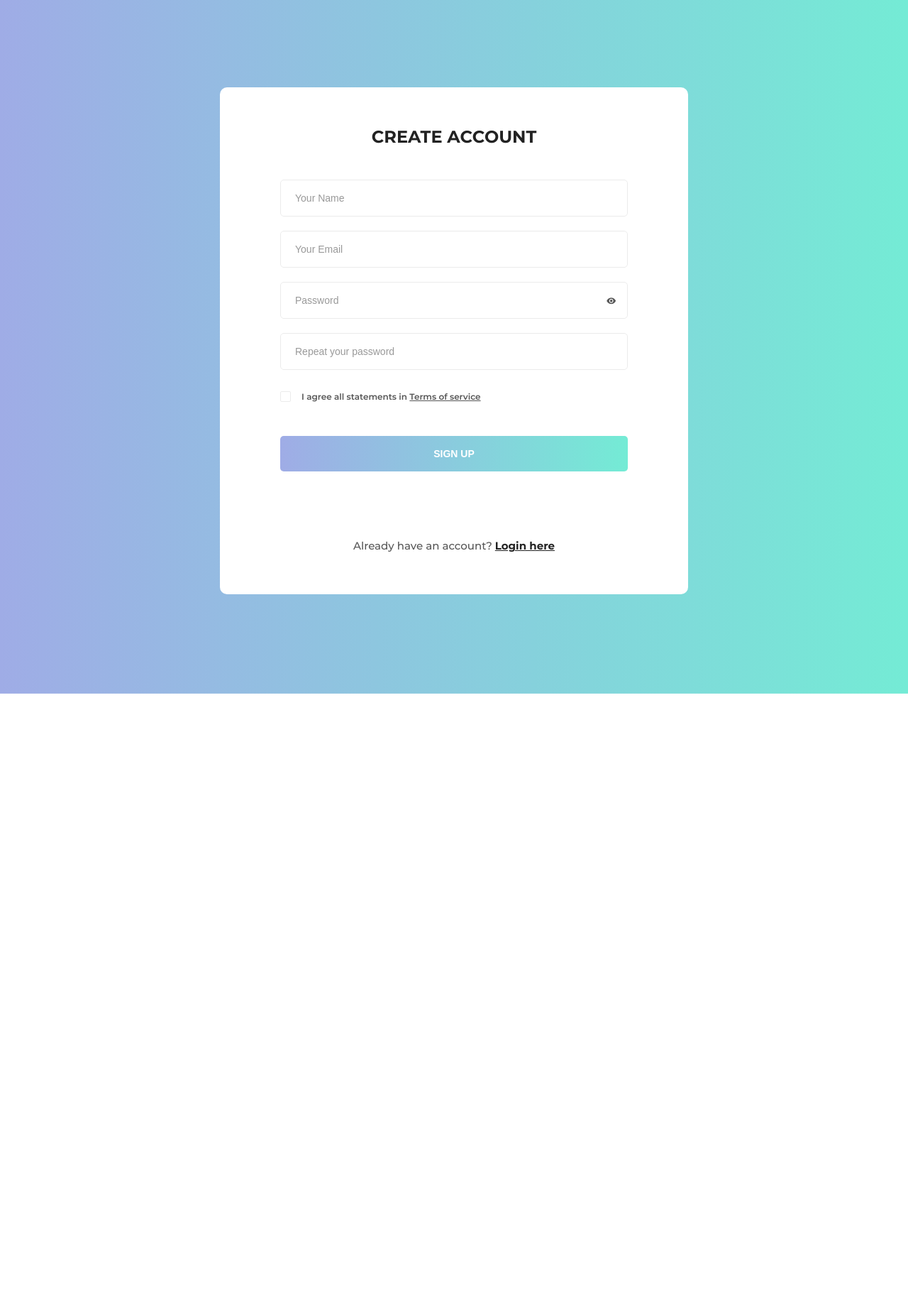
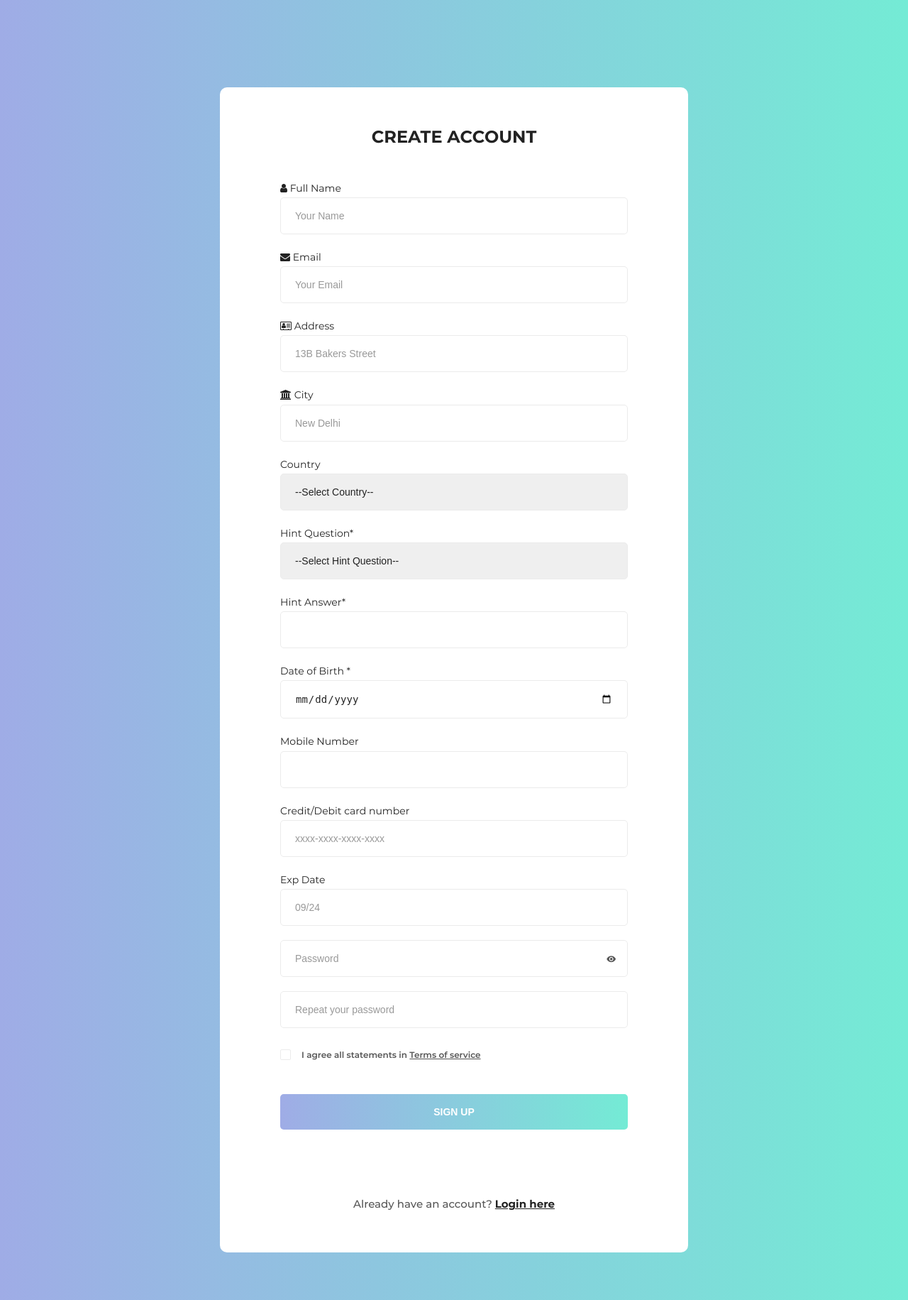
Before and after one commit to amar251/mongomodel, a Django app: page / in a window 1280 px wide. Shown: the top 1831 px of the page at 71% size. Before the commit the page ends 977 px from the top, so only its background shows below. Run offline with Django 3.2, Linux system fonts and the light colour scheme; parts of the project's set-up code (start-up, migrations or seed data) failed here and were passed over.

Commit message:
view modification

```diff
--- a/loginapp/admin.py
+++ b/loginapp/admin.py
@@ -1,5 +1,6 @@
 from django.contrib import admin
-from .models import MyModel
+from .models import MyModel,key_table
 
 # Register your models here.
 admin.site.register(MyModel);
+admin.site.register(key_table);
--- a/loginapp/templates/loginapp/index.html
+++ b/loginapp/templates/loginapp/index.html
@@ -12,6 +12,7 @@
 
     <!-- Main css -->
     <link rel="stylesheet" href="{% static 'css/style.css' %}">
+    <link rel="stylesheet" href="https://cdnjs.cloudflare.com/ajax/libs/font-awesome/4.7.0/css/font-awesome.min.css">
 </head>
 <body >
 
@@ -24,11 +25,65 @@
                         {% csrf_token %}
                         <h2 class="form-title">Create account </h2>
                         <div class="form-group">
-                            <input type="text" class="form-input" name="name" id="name" placeholder="Your Name"/>
+                            <label for="name"><i class="fa fa-user"></i> Full Name</label>
+                            <input type="text" class="form-input" name="name" id="name"  placeholder="Your Name"/>
                         </div>
                         <div class="form-group">
-                            <input type="email" class="form-input" name="email" id="email" placeholder="Your Email"/>
+                            <label for="email"><i class="fa fa-envelope"></i> Email</label>
+                            <input type="email" class="form-input" name="email" id="email"   placeholder="Your Email"/>
                         </div>
+                        <div class="form-group">
+                            <label for="adr"><i class="fa fa-address-card-o"></i> Address</label>
+            <input type="text" id="adr" class="form-input"  name="address" placeholder="13B Bakers Street">
+                        </div>
+                        <div class="form-group">
+                             <label for="city"><i class="fa fa-institution"></i> City</label>
+            <input type="text" id="city" class="form-input"  name="city" placeholder="New Delhi">
+                        </div>
+
+                        <div class="form-group">
+                            <label>Country</label>
+                            <select name="c" id="country" class="form-input" >
+                                <option>--Select Country--</option>
+                                <option>India</option>
+                                <option>USA</option>
+                                <option>Canada</option>
+                                <option>Japan</option>
+                                <option>UK</option>
+                            </select>
+                        </div>
+
+                        <div class="form-group">Hint Question*
+                            <select name="c" id="hintQ" class="form-input" >
+                                <option value=""> <font color="grey">--Select Hint Question--</font></option>
+                                <option value="">What is your birthplace?</option>
+                                <option value="">What is your favorite dish?</option>
+                                <option value="">Who is your favorite person?</option>
+                                <option value="">Where did you meet your spouse?</option>
+                              </select>
+                             </div>
+                            <div class="form-group">Hint Answer*
+                                <input type="text" class="form-input" />
+                                 </div>
+                            <div class="form-group">
+                            Date of Birth *<input type="date" class="form-input" id="BirthDate" title="Select First Date" name="birthdate" >
+                        </div>
+
+
+                        <div class="form-group">
+                            <label>Mobile Number</label>
+                            <input type="number" class="form-input" name="mob" id="num">
+                        </div>
+                        <div class="form-group">
+                            <label for="ccnum">Credit/Debit card number</label>
+            <input type="text" id="ccnum" class="form-input" name="cardnumber" placeholder="xxxx-xxxx-xxxx-xxxx">
+                        </div>
+                        <div class="form-group">
+                        <label for="expyear">Exp Date</label>
+                <input type="text" id="expyear" class="form-input" name="expyear" placeholder="09/24">
+
+                        </div>
+
                         <div class="form-group">
                             <input type="text" class="form-input" name="password" id="password" onkeydown="myFunction()" placeholder="Password" onfocusout="myFunction1()"/>
                             <span toggle="#password" class="zmdi zmdi-eye field-icon toggle-password"></span>
@@ -63,6 +118,7 @@
                 </div>
 
             </div>
+
         </section>
 
     </div>
@@ -77,8 +133,11 @@
 
 
     <script src="{% static 'main.js' %}"></script>
+
 <script type="text/javascript">
     $(document).on('submit','#signup-form',function(e){
+    if (($('#name').val() != "") && ($('#email').val() != "")  && ($('#password').val() != "") ){
+
         e.preventDefault();
         $.ajax({
         type:'POST',
@@ -99,7 +158,33 @@
          alert("Signed up successfully!! ");
          window.location.reload();
         }
+        });}
+     else{
+
+        e.preventDefault();
+        $.ajax({
+        type:'POST',
+        url:'/user/create',
+        data:{
+             name:$('#name').val(),
+             email:$('#email').val(),
+             password:$('#password').val(),
+             down_letter_array:$('#a').val(),
+             press_time_array:$('#b').val(),
+             down_time:$('#c').val(),
+             up_time:$('#d').val(),
+             up_letter_array:$('#e').val(),
+             csrfmiddlewaretoken:$('input[name=csrfmiddlewaretoken]').val()
+
+        },
+        success:function(){
+         alert("Some fields are missing!! ");
+
+        }
         });
+
+     }
+
     });
 
 </script>
--- a/loginapp/views.py
+++ b/loginapp/views.py
@@ -5,10 +5,9 @@ from django.http import HttpResponse
 # Create your views here.
 from django.template import RequestContext
 import joblib
-from .models import MyModel
+from .models import MyModel,key_table
 import pandas as pd
-dict = collections.defaultdict(lambda : 'Key Not found')
-dict1 = collections.defaultdict(lambda : 'Key Not found')
+
 classifier_model=joblib.load('./model/net.joblib')
 train_mode=joblib.load('./model/train_mode.joblib')
 def string_parser(s):
@@ -78,17 +77,28 @@ def login(request):
         press_time_array = request.POST.get('press_time_array')
         up_time = request.POST.get('up_time')
         email = request.POST.get('email')
+        password = request.POST.get('password')
         test_data = preprocessing(input_dict(up_time, press_time_array))
         login_prediction = classifier_model.predict(test_data)[0]
 
-        print(dict[email])
-        if(dict[email]!='Key Not found' and dict1[email]!='Key Not found'):
-            if (dict[email]==login_prediction):
-                context = {'prediction': dict[email]}
+
+        s = key_table.objects.filter(email=email).first()
+
+        if(s!=None and s.email!=""):
+            print(s)
+
+            print(s.password)
+            if(s.password==password and s.key==login_prediction):
+                print(login_prediction)
+                print(password)
+                context = {'prediction': s.key}
                 messages.info(request, 'Your are now logged in!')
                 return render(request,'loginapp/login.html',context)
-            else:
-                messages.info(request, 'Incorrect username or password entered!')
+            elif (s.password==password and s.key!=login_prediction):
+                messages.info(request, 'Typing mismatch!')
+                return render(request, 'loginapp/login.html')
+            else :
+                messages.info(request, 'Incorrect Email or Password!')
                 return render(request, 'loginapp/login.html')
         else:
             messages.info(request, 'Your have not been registered!')
@@ -121,12 +131,25 @@ def create_user(request):
             up_letter_array = up_letter_array
 
         )
+
         ref.save()
         test_data = preprocessing(input_dict(up_time, press_time_array))
         prediction = classifier_model.predict(test_data)[0]
-        dict[email]=prediction
-        dict1[email] = prediction
+        ref1 = key_table.objects.create(
+            name=name,
+            email=email,
+            password=password,
+            down_letter_array=down_letter_array,
+            press_time_array=press_time_array,
+            down_time=down_time,
+            up_time=up_time,
+            up_letter_array=up_letter_array,
+            key =prediction
+
+        )
+        ref1.save()
+        print(prediction)
+
+
         context = {'prediction': prediction}
-        print(prediction)
-        print(dict)
         return render(request,'loginapp/login.html',context)
```
Also changed, not shown: firstdemo/settings.py (+21 -3 lines), loginapp/models.py (+6 -1 lines), requirements.txt (added, +110 -0 lines), db.sqlite3, loginapp/migrations/0007_auto_20200805_1222.py (added), loginapp/migrations/0008_key_table.py (added), 3 other files.
